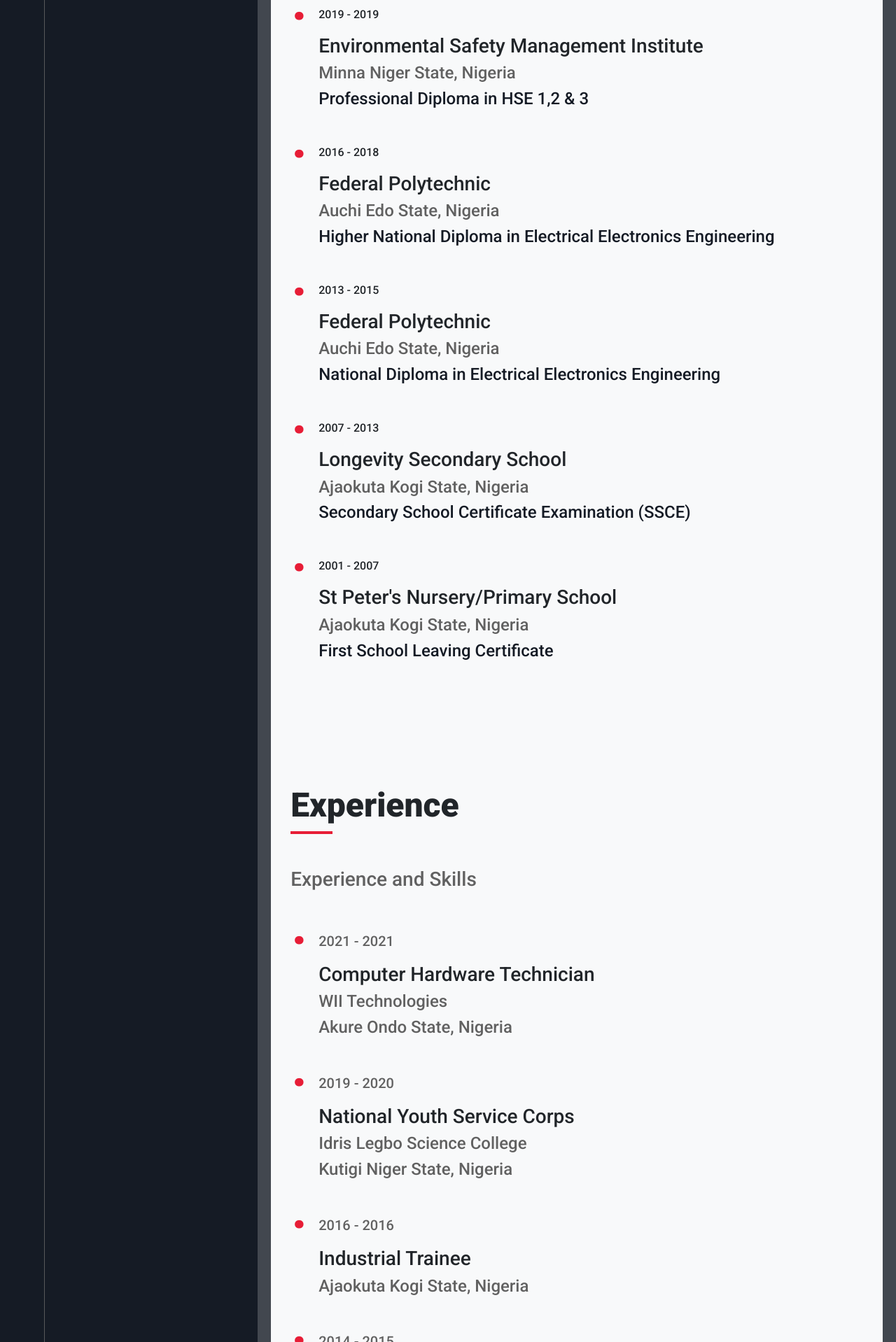
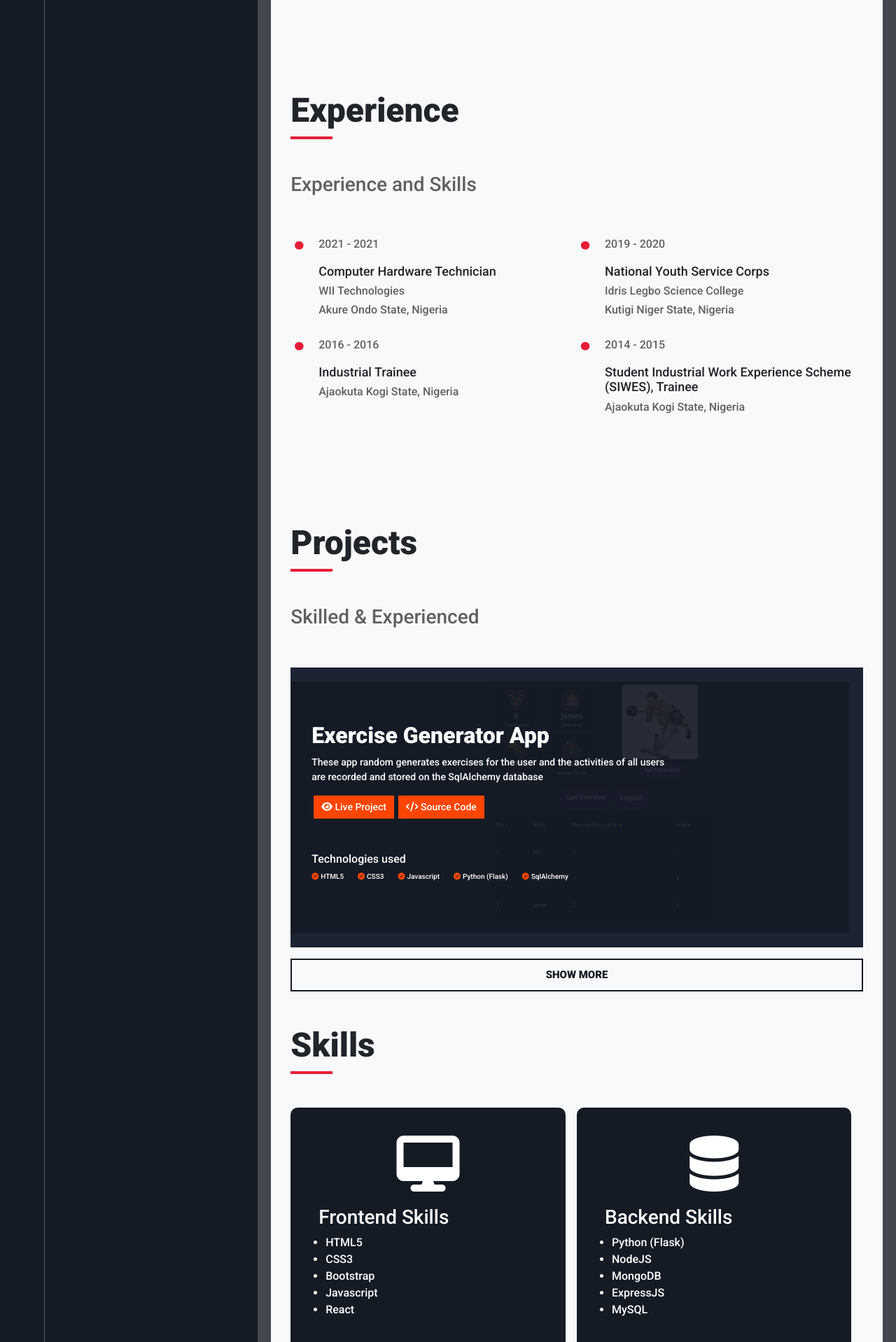
Before and after one commit to Oisamaye1/benjamin-personal, a Flask app: page / in a window 1280 px wide. Shown: the part 1762-3680 px from the top of the page at 70% size. Run offline with Flask 2, Linux system fonts and the light colour scheme; some libraries are stand-ins or nearby versions.

Commit message:
Add files via upload

```diff
--- a/Resume Website/app.py
+++ b/Resume Website/app.py
@@ -119,6 +119,7 @@ def index():
     email_alert("New Message from contact form",
     f"Message from {name} with email address {email}, \n\n {message}",
     "Ovibenz@gmail.com")
+    flash("Message sent successfully")
     return redirect(url_for("index"))
 
 
--- a/Resume Website/static/style.css
+++ b/Resume Website/static/style.css
@@ -132,7 +146,7 @@ body{
 }
 
 .main-container{
-
+    position: relative;
     background-color: rgba(255, 255, 255, 0.192);
     padding: 2%;
 }
@@ -230,12 +244,6 @@ body{
     padding: 20px 20px 20px 0px;
     height: 100%;
     background-color: rgba(255, 0, 0, 0);
-    position: absolute;
-    content-visibility: hidden;
-    width: 200%;
-    transition: 0.6s;
-    left: -100%;
-    overflow: hidden;
 }
 
 .proj-it .project-slide{
@@ -243,21 +251,48 @@ body{
     color: rgb(255, 255, 255);
     height: 100%;
     width: 100%;
-    text-align: left;
     padding-left: 30px;
     flex-direction: column;
     justify-content: center;
     display: flex;
 }
 
-.proj-it:hover
-{
-    left: 0%;
-    width: 100%;
-    content-visibility: visible;
+.proj-it .project-slide p{
+    font-size: 14px;
 }
 
-#projects button{
+.proj-tech h4{
+    font-size: 16px;
+}
+
+.proj-tech ul{
+    font-size: 10px;
+    display: flex;
+    gap: 20px;
+    padding: 0px;
+    list-style: none;
+}
+
+.proj-tech i{
+    color: orangered;
+    margin-right: 3px;
+}
+
+.proj-btn{
+    display: flex;
+}
+
+.proj-btn .proj-btn-1,
+.proj-btn .proj-btn-2{
+    padding: 5px 10px;
+    border: 1px solid transparent;
+    margin: 0px 3px;
+    font-size: 14px;
+    background-color: orangered;
+    color: white;
+}
+
+#projects .proj-show-more-btn{
     padding: 15px 0px;
     width: 100%;
     background-color: transparent;
@@ -267,28 +302,38 @@ body{
     text-align: center;
     color: #151b25;
     text-align: center;
-
 }
 
-#projects button:hover{
+#projects .proj-show-more-btn:hover{
     background-color: #151b25;
     color: white;
 
 }
 
 .skills-list-box{
-    background-color: #151b25;
-    padding: 50px;
     display: flex;
-    gap: 100px;
+    flex-wrap: wrap;
+    gap: 2%;
 }
 
-.skills-list-box ul{
-    padding: 0px;
+.skills-list ul{
+    padding-left: 10px;
 }
 
-.skills-list{
-    width: 50%;
+.skills-list-box .skills-list{
+    padding: 40px 40px;
+    width: 23%;
+    background-color: #151b25;
+    border-radius: 10px;
+    margin-bottom: 2%;
+}
+
+.skills-list .skills-list-icon{
+   font-size: 80px;
+   text-align: center;
+   display: flex;
+   justify-content: center;
+   padding-bottom: 20px;
 }
 
 /* education section starts */
@@ -302,7 +347,7 @@ body{
     position: relative;
     padding-left: 40px;
     width: 50%;
-    margin-bottom: 50px;
+    margin-bottom: 20px;
 }
 
 .education-item h1{
@@ -358,23 +404,39 @@ body{
 
 @media screen and (max-width: 920px),
 screen and (max-height: 800px){
+    #about p{
+        font-size: 16px;
+    }
+
     .education-box{
-        display: block;
+        display: flex;
 
     }
 
     .education-item{
-        width: 100%;
+        width: 50%;
+    }
+    .education-item p{
+        color: rgb(97, 97, 97);
+        font-size: 16px;
+    }
+
+    .education-item h3{
+        font-size: 18px;
+    }
+
+    .education-item h4{
+        font-size: 16px;
     }
 
 
     .project-item{
         width: 100%;
-        height: 200px;
+        height: 400px;
     }
 
-    #projects button{
-        padding: 12px 0px;
+    #projects .proj-show-more-btn{
+        padding: 10px 0px;
         font-size: 15px;
     }
 
@@ -390,9 +452,33 @@ screen and (max-height: 800px){
         width: 100%;
         margin-top: 40px;
     }
+
     .skills-list-box{
-        gap: 50px;
+        display: flex;
+        flex-wrap: wrap;
+        gap: 2%;
     }
+
+    .skills-list ul{
+        padding-left: 10px;
+    }
+
+    .skills-list-box .skills-list{
+        padding: 40px 40px;
+        width: 48%;
+        background-color: #151b25;
+        border-radius: 10px;
+        margin-bottom: 2%;
+    }
+
+    .skills-list .skills-list-icon{
+       font-size: 80px;
+       text-align: center;
+       display: flex;
+       justify-content: center;
+       padding-bottom: 20px;
+    }
+
     .hobbies-icon{
         display: block;
     }
--- a/Resume Website/templates/index.html
+++ b/Resume Website/templates/index.html
@@ -54,7 +54,6 @@
           </div>
 
           <div class="nav-social-link">
-            <a href="https://www.instagram.com/ben_triple_z/" target="_blank" class="fs-5 text-white text-decoration-none"><i class="fa-brands fa-instagram"></i></a>
             <a href="https://www.linkedin.com/in/ovioisa-oisamaye-benjamin-93998019b" target="_blank" class="fs-5 text-white text-decoration-none"><i class="fa-brands fa-linkedin-in"></i></a>
             <a href="https://github.com/Oisamaye1" target="_blank" class="fs-5 text-white text-decoration-none"><i class="fa-brands fa-github"></i></a>
           </div>
@@ -64,6 +63,8 @@
 
     <main class="d-flex main flex-nowrap">
 
+
+
       <div class="body-empty-space flex-column flex-shrink-0" style="width: 5%;">
       </div>
 
@@ -71,6 +72,15 @@
 <!-- -----------------------Main body starts here----------------- -->
 
       <div class="main-container" style="min-width: 70%;">
+
+        {% for message in get_flashed_messages() %}
+        <div class="alert alert-success alert-dismissible fade show" role="alert">
+          <i class="fa-solid fa-circle-check"></i> {{message}}
+          <button type="button" class="btn-close" data-bs-dismiss="alert" aria-label="Close"></button>
+        </div>
+        {% endfor %}
+
+
         <div class="bg-light hero-box">
           <div class="container-fluid hero-info py-5">
 
@@ -89,9 +99,7 @@
             <br>
             <h3>Fullstack Developer</h3>
           </div>
-          <div class="hero-img">
-
-          </div>
+          <div class="hero-img"></div>
         </div>
 
         <div class="call-to-action">
@@ -109,27 +117,7 @@
             <br><br>
             <h3 style="color: rgb(97, 97, 97);">Creative and Passionate</h3>
             <br>
-            <p>I'm a highly motivated
-              and enthusiastic full-stack web developer with a passion for creating
-              user-friendly and visually appealing websites. Despite having little prior
-              work experience, I have honed my skills through various online courses
-              and personal projects.</p>
-              <p>I have a strong
-                understanding of HTML, CSS, JavaScript, and the React front-end
-                framework. On the back-end, I have experience working with Node.js
-                and Express, Python (Flask Framework) and have a good understanding of
-                databases and server-side architecture.
-              </p>
-              <p>I'm always eager to
-                learn and am constantly seeking new challenges to push my abilities.
-                I have excellent problem-solving skills and a knack for thinking
-                outside the box to come up with creative solutions.
-              </p>
-              <p>Let me put my passion
-                for web development to work for you! Whether it's creating a beautiful
-                website or tackling a complex project, I'm ready and eager to jump in.
-              </p>
-              <br>
+            <p>I'm a highly motivated and enthusiastic full-stack web developer and I've developed my skills through various online courses and personal projects. I have a strong understanding of HTML, CSS, JavaScript, React, Node.js, Express, Python (Flask Framework), databases, and server-side architecture. I have excellent problem-solving skills and I'm always seeking new challenges to push my abilities. I am eager to apply my passion for web development to create visually appealing websites and tackle complex projects.</p>
           </div>
         </div>
 
@@ -152,11 +140,8 @@
                 <h4 style="color: rgb(97, 97, 97);">{{edu["location"]}}</h4>
                 <h4 style="color: #151b25;">{{edu["degree"]}}</h4>
               </div>
-
               {% endfor %}
-
             </div>
-
           </div>
         </div>
 
@@ -174,15 +159,13 @@
               {% for exp in experience %}
               <div class="education-item">
                 <h1>.</h1>
-                <p style="color: rgb(97, 97, 97);" class="fs-5">{{exp["year"]}}</p>
+                <p style="color: rgb(97, 97, 97);">{{exp["year"]}}</p>
                 <h3>{{exp["role"]}}</h3>
                 <h4 style="color: rgb(97, 97, 97);">{{exp["company"]}}</h4>
                 <h4 style="color: rgb(97, 97, 97);">{{exp["location"]}}</h4>
               </div>
                {% endfor %}
-
             </div>
-
           </div>
         </div>
 
@@ -198,44 +181,36 @@
 
             <div class="projects-box">
 
-              <a href="#" class="project-item" style="background-image: url('../static/images/static\ prof\ pics.jpg'); background-size: cover; background-repeat: no-repeat;">
+              <div href="#" class="project-item" style="background-image: url('../static/images/exercise\ app\ desktop.PNG'); background-size: cover; background-repeat: no-repeat;">
                 <div class="proj-it">
                   <div class="project-slide py-3">
-                    <h3 class="fs-2 fw-bold">Custom jumbotron</h3>
-                    <p class="col-md-8 fs-5">Using a series of utilities.</p>
+                    <h3 class="fs-2 fw-bold">Exercise Generator App</h3>
+                    <p class="col-md-8">These app random generates exercises for the user and the activities of all users are recorded and stored on the SqlAlchemy database</p>
+                    <div class="proj-btn">
+                      <a href="https://exercise-app.herokuapp.com/get_exercise?"><button class="proj-btn-1"><i class="fa-solid fa-eye"></i> Live Project</button></a>
+                      <a href="https://github.com/Oisamaye1/exercise-app"><button class="proj-btn-2"><i class="fa-solid fa-code"></i> Source Code</button></a>
+                    </div>
+                    <br><br>
+
+                    <div class="proj-tech">
+                      <h4>Technologies used</h4>
+                      <ul>
+                        <li><i class="fa-solid fa-circle-check"></i>HTML5</li>
+                        <li><i class="fa-solid fa-circle-check"></i>CSS3</li>
+                        <li><i class="fa-solid fa-circle-check"></i>Javascript</li>
+                        <li><i class="fa-solid fa-circle-check"></i>Python (Flask)</li>
+                        <li><i class="fa-solid fa-circle-check"></i>SqlAlchemy</li>
+                      </ul>
+                    </div>
                   </div>
                 </div>
-              </a>
-              <a href="#" class="project-item" style="background-image: url('../static/images/static\ prof\ pics.jpg'); background-size: cover; background-repeat: no-repeat;">
-                <div class="proj-it">
-                  <div class="project-slide py-3">
-                    <h3 class="fs-2 fw-bold">Custom jumbotron</h3>
-                    <p class="col-md-8 fs-5">Using a series of utilities.</p>
-                  </div>
-                </div>
-              </a>
-              <a href="#" class="project-item" style="background-image: url('../static/images/static\ prof\ pics.jpg'); background-size: cover; background-repeat: no-repeat;">
-                <div class="proj-it">
-                  <div class="project-slide py-3">
-                    <h3 class="fs-2 fw-bold">Custom jumbotron</h3>
-                    <p class="col-md-8 fs-5">Using a series of utilities.</p>
-                  </div>
-                </div>
-              </a>
-              <a href="#" class="project-item" style="background-image: url('../static/images/static\ prof\ pics.jpg'); background-size: cover; background-repeat: no-repeat;">
-                <div class="proj-it">
-                  <div class="project-slide py-3">
-                    <h3 class="fs-2 fw-bold">Custom jumbotron</h3>
-                    <p class="col-md-8 fs-5">Using a series of utilities.</p>
-                  </div>
-                </div>
-              </a>
+              </div>
             </div>
 
             <div>
-              <a href="#"><button>SHOW MORE</button></a>
+              <a href="https://github.com/Oisamaye1?tab=repositories"><button class="proj-show-more-btn">SHOW MORE</button></a>
             </div>
-            <br><br><br><br>
+            <br><br>
 
             <div class="skills">
               <h2 class="display-5 fw-bold">Skills</h2>
@@ -243,32 +218,52 @@
               <br><br>
 
               <div class="skills-list-box">
+
                 <div class="skills-list" style="color: rgb(255, 255, 255);">
-                  <h3>Development Skills</h3>
+                  <i class="fa-solid skills-list-icon fa-desktop"></i>
+                  <h3>Frontend Skills</h3>
                   <ul>
                     <li>HTML5</li>
                     <li>CSS3</li>
+                    <li>Bootstrap</li>
                     <li>Javascript</li>
-                    <li>Python (Flask Framework)</li>
-                    <li>MySQL</li>
-                    <li>M.E.R.N Stack (MongoDB, ExpressJS, React, NodeJS)</li>
+                    <li>React</li>
                   </ul>
                 </div>
 
-                <div class="skills-list fs-5" style="color: rgb(255, 255, 255);">
-                  <h3 class="fs-2">Other Skills</h3>
+                <div class="skills-list" style="color: rgb(255, 255, 255);">
+                  <i class="fa-solid skills-list-icon fa-database"></i>
+                  <h3>Backend Skills</h3>
                   <ul>
-                    <li>Photo Editing</li>
-                    <li>Graphics Design</li>
-                    <li>Microsoft Office Tools</li>
+                    <li>Python (Flask)</li>
+                    <li>NodeJS</li>
+                    <li>MongoDB</li>
+                    <li>ExpressJS</li>
+                    <li>MySQL</li>
+                  </ul>
+                </div>
+
+                <div class="skills-list" style="color: rgb(255, 255, 255);">
+                  <i class="fa-solid skills-list-icon fa-toolbox"></i>
+                  <h3>Other Skills</h3>
+                  <ul>
+                    <li>Wordpress</li>
+                    <li>Git & Github</li>
+                    <li>OpenCV</li>
+                  </ul>
+                </div>
+
+                <div class="skills-list" style="color: rgb(255, 255, 255);">
+                  <i class="fa-solid skills-list-icon fa-palette"></i>
+                  <h3>Design Skills</h3>
+                  <ul>
+                    <li>Adobe Photoshop</li>
+                    <li>Adobe Illustrator</li>
+                    <li>Canva</li>
                   </ul>
                 </div>
               </div>
-
-
             </div>
-
-          <br><br><br>
           </div>
         </div>
 
@@ -305,7 +300,6 @@
               </div>
             </div>
           </div>
-          <br><br><br>
         </div>
 
         <!-- Contact Section -->
@@ -340,9 +334,7 @@
                     <h3 class="fs-2 fw-bold">Get in touch</h3>
                     <h4 class="col-md-8 fs-5">All contact details are available</h4>
                     <br>
-                    <p class="col-md-8 fs-6">P - +2348130183417</p>
                     <p class="col-md-8 fs-6">E - ovibenz@gmail.com</p>
-                    <p class="col-md-8 fs-6">A - Lefkosa, TRNC, Mersin10 Turkey.</p>
                 </div>
               </div>
 
```
Also changed, not shown: other parts of Resume Website/static/style.css (+44 -15 lines), Resume Website/static/images/exercise app desktop.PNG (added).
